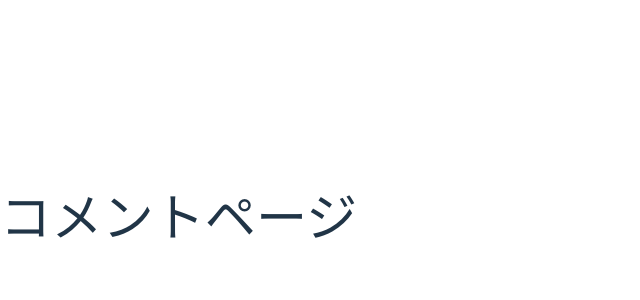
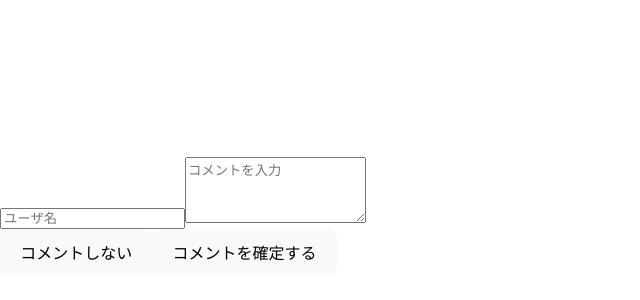
Before and after one commit to terumitt-dev/react-front-myblog, a React (Vite) app in the folder app/: page /posts/1/comments in a window 1280 px wide. Shown: the part 184-484 px from the top of the page, without its empty margins (0-640 px from the left). Built offline with nearby package versions, Linux system fonts and the light colour scheme.

Commit message:
Commentのパーツを試作

```diff
--- /dev/null
+++ b/app/src/components/atoms/Input.tsx
@@ -0,0 +1,18 @@
+// src/components/atoms/Input.tsx
+type Props = {
+  value: string;
+  onChange: (e: React.ChangeEvent<HTMLInputElement>) => void;
+  placeholder?: string;
+};
+
+const Input = ({ value, onChange, placeholder }: Props) => (
+  <input
+    className="border rounded px-2 py-1 w-full"
+    type="text"
+    value={value}
+    onChange={onChange}
+    placeholder={placeholder}
+  />
+);
+
+export default Input;
--- /dev/null
+++ b/app/src/components/atoms/Textarea.tsx
@@ -0,0 +1,18 @@
+// src/components/atoms/Textarea.tsx
+type Props = {
+  value: string;
+  onChange: (e: React.ChangeEvent<HTMLTextAreaElement>) => void;
+  placeholder?: string;
+};
+
+const Textarea = ({ value, onChange, placeholder }: Props) => (
+  <textarea
+    className="border rounded px-2 py-1 w-full"
+    rows={4}
+    value={value}
+    onChange={onChange}
+    placeholder={placeholder}
+  />
+);
+
+export default Textarea;
--- /dev/null
+++ b/app/src/components/molecules/CancelButton.tsx
@@ -0,0 +1,8 @@
+// src/components/molecules/CancelButton.tsx
+import Button from '@/components/atoms/Button';
+
+const CancelButton = ({ onCancel }: { onCancel: () => void }) => (
+  <Button label="コメントしない" onClick={onCancel} variant="secondary" />
+);
+
+export default CancelButton;
--- /dev/null
+++ b/app/src/components/molecules/SubmitCommentButton.tsx
@@ -0,0 +1,8 @@
+// src/components/molecules/SubmitCommentButton.tsx
+import Button from '@/components/atoms/Button';
+
+const SubmitCommentButton = ({ onSubmit }: { onSubmit: () => void }) => (
+  <Button label="コメントを確定する" onClick={onSubmit} variant="primary" />
+);
+
+export default SubmitCommentButton;
--- /dev/null
+++ b/app/src/components/organisms/CommentForm.tsx
@@ -0,0 +1,45 @@
+// src/components/organisms/CommentForm.tsx
+import { useState } from 'react';
+import Input from '@/components/atoms/Input';
+import Textarea from '@/components/atoms/Textarea';
+import SubmitCommentButton from '@/components/molecules/SubmitCommentButton';
+import CancelButton from '@/components/molecules/CancelButton';
+
+type Props = {
+  onSubmit: (userName: string, comment: string) => void;
+  onCancel: () => void;
+};
+
+const CommentForm = ({ onSubmit, onCancel }: Props) => {
+  const [userName, setUserName] = useState('');
+  const [comment, setComment] = useState('');
+
+  const handleSubmit = () => {
+    if (userName.trim() && comment.trim()) {
+      onSubmit(userName, comment);
+      setUserName('');
+      setComment('');
+    }
+  };
+
+  return (
+    <div className="flex flex-col gap-3 p-4 border rounded shadow-md">
+      <Input
+        value={userName}
+        onChange={(e) => setUserName(e.target.value)}
+        placeholder="ユーザ名"
+      />
+      <Textarea
+        value={comment}
+        onChange={(e) => setComment(e.target.value)}
+        placeholder="コメントを入力"
+      />
+      <div className="flex gap-2 justify-end">
+        <CancelButton onCancel={onCancel} />
+        <SubmitCommentButton onSubmit={handleSubmit} />
+      </div>
+    </div>
+  );
+};
+
+export default CommentForm;
--- a/app/src/pages/Comment.tsx
+++ b/app/src/pages/Comment.tsx
@@ -1,5 +1,22 @@
-const Comment = () => {
-  return <h1>コメントページ</h1>;
+// pages/CommentPage.tsx
+import CommentForm from '@/components/organisms/CommentForm';
+
+const CommentPage = () => {
+  const handleCommentSubmit = (user: string, comment: string) => {
+    console.log("送信:", { user, comment });
+    // API叩くなど
+  };
+
+  const handleCancel = () => {
+    console.log("キャンセル");
+    // モーダル閉じるなど
+  };
+
+  return (
+    <div className="max-w-xl mx-auto mt-10">
+      <CommentForm onSubmit={handleCommentSubmit} onCancel={handleCancel} />
+    </div>
+  );
 };
 
-export default Comment;
+export default CommentPage;
```
Also changed, not shown: app/src/components/molecules/ActionButtons.tsx (deleted, +0 -19 lines), app/src/components/molecules/BackToTopButton.tsx (added, +11 -0 lines), app/src/components/molecules/LogoutButton.tsx (added, +8 -0 lines).
